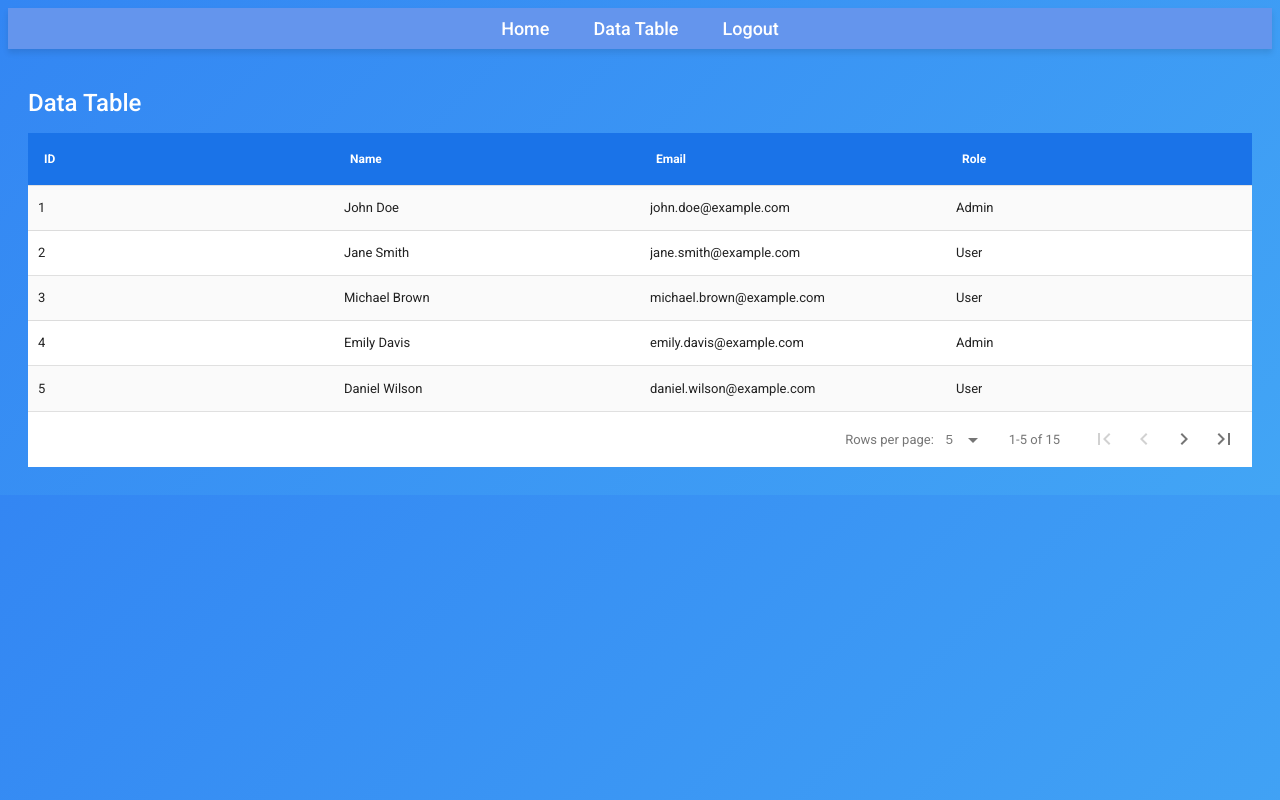
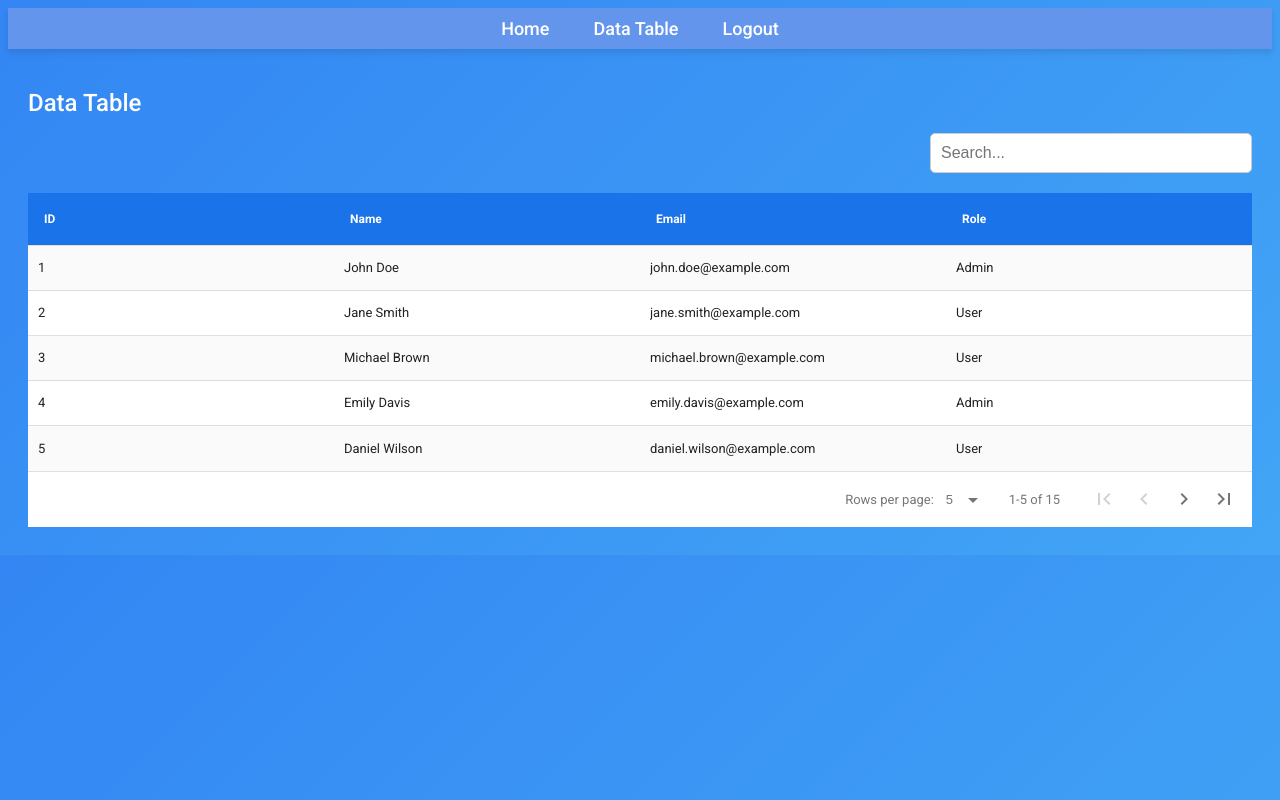
Before and after one commit to miranijay/react_data_table, a React (Vite) app: page /data-table in a window 1280 px wide. Built offline with nearby package versions, Linux system fonts and the light colour scheme; sample sign-in values are in the browser's storage.

Commit message:
Search/Filter Function

```diff
--- a/src/components/data_table.jsx
+++ b/src/components/data_table.jsx
@@ -2,7 +2,37 @@ import React, { useState } from "react";
 import DataTable from "react-data-table-component";
 import { mockData } from "../Data/mockdata.jsx";
 
+const styles = {
+    searchContainer: {
+      marginBottom: '20px',
+      textAlign: 'right',
+    },
+    searchInput: {
+      padding: '10px',
+      width: '100%',
+      maxWidth: '300px',
+      borderRadius: '5px',
+      border: '1px solid #ccc',
+      fontSize: '16px',
+    },
+}
+
 export default function DataTableComponent() {
+
+    const [searchQuery, setSearchQuery] = useState('')
+    const [filterdata, setfilterdata] = useState(mockData)
+
+    // Handle Search Query Change
+    const handlesearch = (event) => {
+        const query = event.target.value.toLowerCase()
+        setSearchQuery(query)
+
+        // Filter data based on Query
+        const filtered = mockData.filter(
+            (row) => row.name.toLowerCase().includes(query) || row.email.toLowerCase().includes(query)
+        )
+        setfilterdata(filtered)
+    }
 
     const columns = [
         {
@@ -50,9 +80,18 @@ export default function DataTableComponent() {
         <>
             <div style={{padding: "20px"}}>
                 <h2>Data Table</h2>
+                <div style={styles.searchContainer}>
+                    <input
+                        type="text"
+                        placeholder="Search..."
+                        value={searchQuery}
+                        onChange={handlesearch}
+                        style={styles.searchInput}
+                    />
+                </div>
                 <DataTable
                     columns={columns}
-                    data={mockData}
+                    data={filterdata}
                     pagination
                     paginationPerPage={5}
                     paginationRowsPerPageOptions={[5,10,15]}
```
